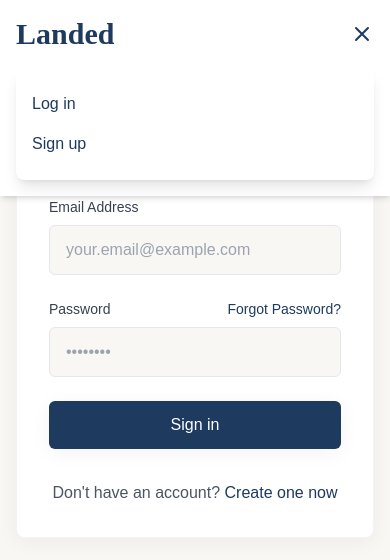
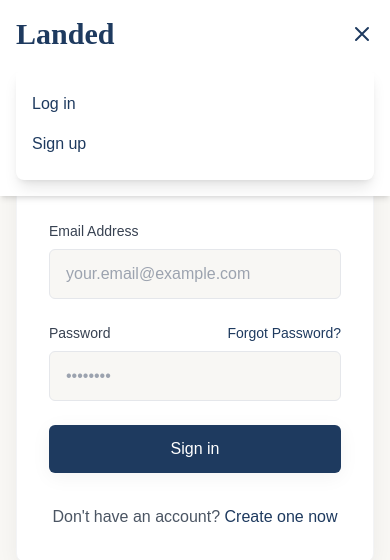
Before and after one commit to MaristGormanly/RJ_IshejaShrestha-394-lab2, a React (Create React App) app in the folder Frontend/: page /login in a window 390 px wide. Both pictures are taken after a click on the button 362 px from the left and 34 px from the top of the page. Shown: the top 560 px of the page. Built offline with nearby package versions, Linux system fonts and the light colour scheme; no server answers.

Commit message:
Navbar issue solved

```diff
--- a/Frontend/src/App.js
+++ b/Frontend/src/App.js
@@ -1,5 +1,5 @@
 import React, { useState, useEffect } from 'react';
-import { Routes, Route, Navigate } from 'react-router-dom';
+import { Routes, Route, Navigate, useLocation } from 'react-router-dom';
 import { onAuthStateChanged } from 'firebase/auth';
 import { auth } from './firebase/config';
 
@@ -21,9 +21,16 @@
 import Navbar from './components/Navbar';
 import AuthRoute from './components/AuthRoute';
 
+// Styles
+import './components/Layout.css';
+
 function App() {
   const [user, setUser] = useState(null);
   const [loading, setLoading] = useState(true);
+  const location = useLocation();
+
+  // Determine if current route is landing page
+  const isLandingPage = !user && location.pathname === '/';
 
   useEffect(() => {
     const unsubscribe = onAuthStateChanged(auth, (currentUser) => {
@@ -46,13 +53,18 @@
   }
 
   return (
-    <div className="min-h-screen bg-offwhite text-gray-800">
+    <div className={`min-h-screen bg-offwhite text-gray-800 ${isLandingPage ? 'landing-layout' : ''}`}>
       <Navbar user={user} />
-      <div className={`${!user && window.location.pathname === '/' ? '' : 'container mx-auto px-4 py-8'}`}>
+      {isLandingPage ? (
+        <Routes>
+          <Route path="/" element={<LandingPage />} />
+        </Routes>
+      ) : (
+        <div className="container mx-auto px-4 page-container">
           <Routes>
             <Route path="/login" element={!user ? <Login /> : <Navigate to="/" />} />
             <Route path="/register" element={!user ? <Register /> : <Navigate to="/" />} />
-          <Route path="/" element={user ? <AuthRoute user={user}><Dashboard /></AuthRoute> : <LandingPage />} />
+            <Route path="/" element={user ? <AuthRoute user={user}><Dashboard /></AuthRoute> : <Navigate to="/login" />} />
             <Route path="/cover-letter" element={<AuthRoute user={user}><CoverLetterGenerator /></AuthRoute>} />
             <Route path="/resume-tailoring" element={<AuthRoute user={user}><ResumeTailoring /></AuthRoute>} />
             <Route path="/jobs" element={<AuthRoute user={user}><Jobs /></AuthRoute>} />
@@ -63,6 +75,7 @@
             <Route path="/interview-history" element={<AuthRoute user={user}><InterviewHistory /></AuthRoute>} />
           </Routes>
         </div>
+      )}
     </div>
   );
 }
--- /dev/null
+++ b/Frontend/src/components/Layout.css
@@ -0,0 +1,39 @@
+/* Layout styles to handle fixed navbar and content positioning */
+
+/* Main content container for pages that need padding for fixed navbar */
+.page-container {
+  padding-top: 6rem; /* Provides space for the navbar */
+}
+
+/* Adjustments for different screen sizes */
+@media (max-width: 768px) {
+  .page-container {
+    padding-top: 5rem; /* Slightly less padding on mobile */
+  }
+}
+
+/* Container for landing page */
+.landing-layout {
+  width: 100%;
+  max-width: 100%;
+  overflow-x: hidden;
+  padding: 0;
+  margin: 0;
+}
+
+/* Used for landing page where navbar is transparent and content should be flush with top */
+.landing-page {
+  padding-top: 0;
+  width: 100%;
+  max-width: 100%;
+}
+
+/* For section headings that might be hidden by navbar */
+.section-heading {
+  scroll-margin-top: 5rem; /* When navigating to anchors, ensures they're visible below navbar */
+}
+
+/* Ensure login and register pages have proper spacing */
+.auth-page {
+  padding-top: 1rem;
+}
--- a/Frontend/src/components/Navbar.js
+++ b/Frontend/src/components/Navbar.js
@@ -10,6 +10,11 @@
   const [mobileMenuOpen, setMobileMenuOpen] = useState(false);
   const [scrolled, setScrolled] = useState(false);
   const isLandingPage = !user && location.pathname === '/';
+
+  // Reset scroll state when route changes
+  useEffect(() => {
+    setScrolled(window.scrollY > 10);
+  }, [location.pathname, user]);
 
   useEffect(() => {
     const handleScroll = () => {
@@ -25,9 +30,11 @@
 
   const handleLogout = async () => {
     try {
+      // Close mobile menu before logout to prevent state issues
+      setMobileMenuOpen(false);
       await signOut(auth);
-      navigate('/login');
-      setMobileMenuOpen(false);
+      // Navigate after state is cleared
+      navigate('/');
     } catch (error) {
       console.error('Error signing out:', error);
     }
--- a/Frontend/src/pages/LandingPage.js
+++ b/Frontend/src/pages/LandingPage.js
@@ -128,7 +128,7 @@
       <section id="features" className="py-16 bg-offwhite">
         <div className="container mx-auto px-4">
           <div className="text-center mb-16 fade-up">
-            <h2 className="text-3xl font-bold text-navy mb-4 font-serif">Why Choose Landed?</h2>
+            <h2 className="text-3xl font-bold text-navy mb-4 font-serif section-heading">Why Choose Landed?</h2>
             <p className="text-xl text-gray-600 max-w-3xl mx-auto">
               We combine AI-powered tools with real job listings to help you land your dream job faster.
             </p>
@@ -184,11 +184,11 @@
       </section>
 
       {/* Job Search Section */}
-      <section className="py-16 bg-white">
+      <section id="jobs" className="py-16 bg-white">
         <div className="container mx-auto px-4">
           <div className="flex flex-col md:flex-row items-center">
             <div className="md:w-1/2 mb-10 md:mb-0 md:pr-10 fade-up">
-              <h2 className="text-3xl font-bold text-navy mb-4 font-serif">Real-Time Job Search</h2>
+              <h2 className="text-3xl font-bold text-navy mb-4 font-serif section-heading">Real-Time Job Search</h2>
               <p className="text-gray-600 mb-6">
                 Search through thousands of job listings from top companies around the world.
                 Our platform connects to real-time job databases to ensure you see the most
@@ -230,10 +230,10 @@
       </section>
 
       {/* Testimonials Section */}
-      <section className="py-16 bg-navy text-white">
+      <section id="testimonials" className="py-16 bg-navy text-white">
         <div className="container mx-auto px-4">
           <div className="text-center mb-16 fade-up">
-            <h2 className="text-3xl font-bold mb-4 font-serif">What Our Users Say</h2>
+            <h2 className="text-3xl font-bold mb-4 font-serif section-heading">What Our Users Say</h2>
             <p className="text-xl text-blue-100 max-w-3xl mx-auto">
               Join thousands of professionals who have found their dream jobs using our platform.
             </p>
--- a/Frontend/src/pages/Login.js
+++ b/Frontend/src/pages/Login.js
@@ -35,7 +35,7 @@
   );
 
   return (
-    <div className="max-w-md mx-auto mt-10">
+    <div className="max-w-md mx-auto auth-page">
       <div className="card p-8">
         <h1 className="text-3xl font-serif font-bold mb-2 text-navy text-center">Welcome Back</h1>
         <p className="text-gray-600 text-center mb-6">Sign in to continue to your account</p>
--- a/Frontend/src/pages/Register.js
+++ b/Frontend/src/pages/Register.js
@@ -52,7 +52,7 @@
   };
 
   return (
-    <div className="max-w-md mx-auto mt-10 bg-white p-8 rounded-lg shadow-md">
+    <div className="max-w-md mx-auto auth-page bg-white p-8 rounded-lg shadow-md">
       <h2 className="text-2xl font-bold mb-6 text-center">Create an Account</h2>
 
       {error && (
```
Lines whose indentation alone changed are shown as unchanged.
